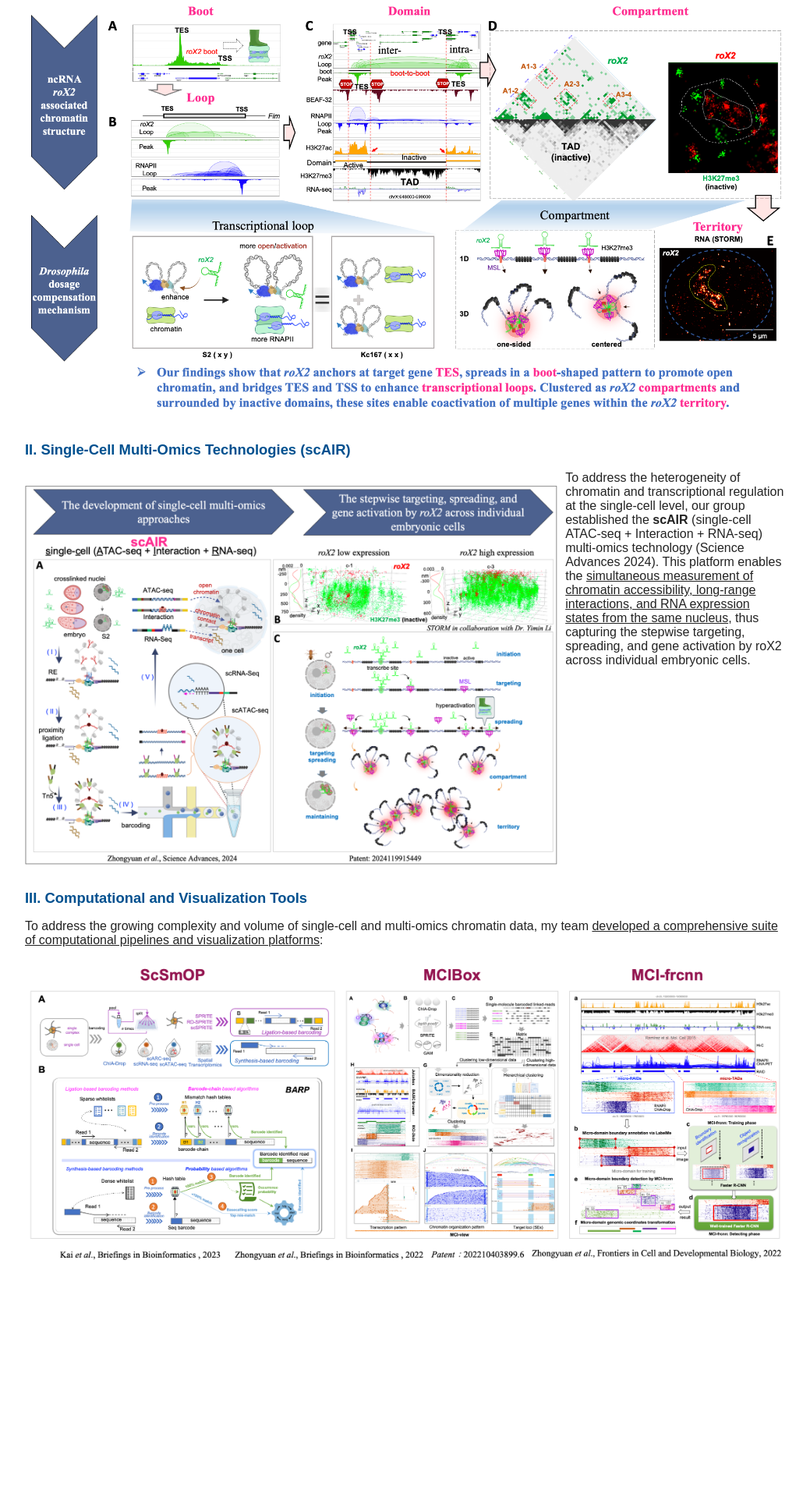
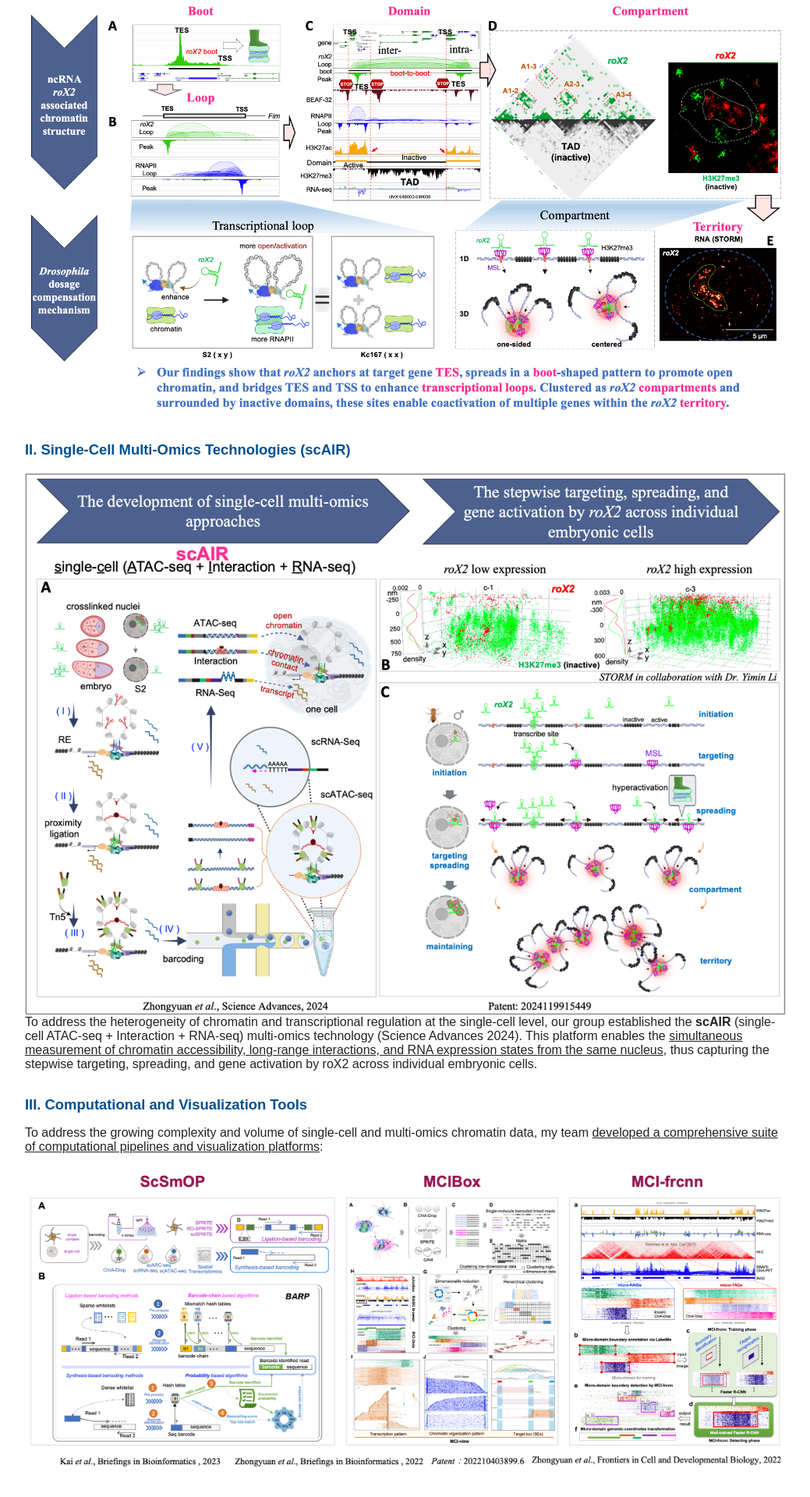
Before and after one commit to ZhengmzLab/zhengmzlab.github.io, a Jekyll site: the page built from research.md, in a window 1280 px wide. Shown: the part 1487-3407 px from the top of the page at 78% size, without its empty margins (120-1159 px from the left). Built offline with Jekyll 4.4.1, drawn with Linux system fonts in a browser that asks for light colours; before the commit the page ends 3142 px from its top, so only the background shows below that.

Commit message:
Update research.md

```diff
--- a/research.md
+++ b/research.md
@@ -30,7 +30,7 @@ We present the comprehensive 3D epigenomic atlas of Epstein-Barr Virus (EBV) in
 
 ### <span style="color:#00508f; font-weight:bold;">II. Single-Cell Multi-Omics Technologies (scAIR)</span>
 
-<img src="research-4.png" alt="research-4" style="max-width: 70%; height: auto; float: left; margin-right: 10px;" />
+<img src="research-4.png" alt="research-4" style="max-width: 100%; height: auto; " />
 To address the heterogeneity of chromatin and transcriptional regulation at the single-cell level, our group established the **scAIR** (single-cell ATAC-seq + Interaction + RNA-seq) multi-omics technology (Science Advances 2024). This platform enables the <u>simultaneous measurement of chromatin accessibility, long-range interactions, and RNA expression states from the same nucleus</u>, thus capturing the stepwise targeting, spreading, and gene activation by roX2 across individual embryonic cells.
 
 <div style="clear: both;"></div>
```
